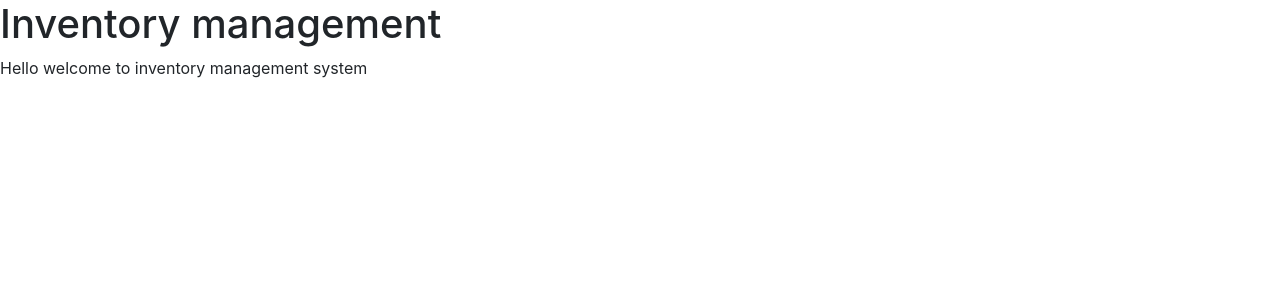
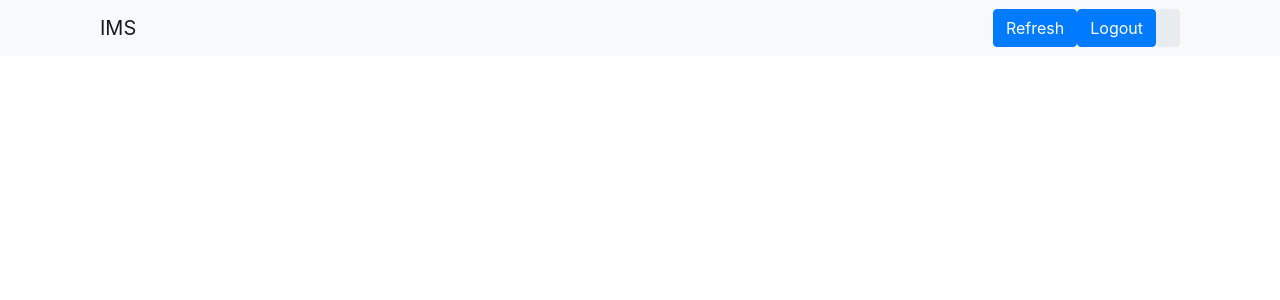
Before and after one commit to Foddie2/Inventory-ui, a Nuxt app: page /Home in a window 1280 px wide. Shown: the top 300 px of the page. Built offline with nearby package versions, Linux system fonts and the light colour scheme.

Commit message:
Home component Nav

```diff
--- a/pages/Home.vue
+++ b/pages/Home.vue
@@ -1,8 +1,32 @@
 <!-- eslint-disable vue/multi-word-component-names -->
 <template>
   <div>
-    <h1>Inventory management</h1>
-    <p>Hello welcome to inventory management system</p>
+    <!-- Navbar -->
+<nav class="navbar navbar-expand-lg navbar-light bg-light">
+  <!-- Container wrapper -->
+  <div class="container">
+      <div class="container-fluid">
+    <a class="navbar-brand">IMS</a>
+
+
+    <form class="d-flex input-group w-auto me-5">
+
+      <button type="button" class="btn btn-primary me-3 d-flex ">
+          Refresh
+        </button>
+         <button type="button" class="btn btn-primary me-3 d-flex">
+          Logout
+        </button>
+      <span class="input-group-text border-0" id="search-addon">
+        <i class="fas fa-search"></i>
+      </span>
+    </form>
+  </div>
+  </div>
+  <!-- Container wrapper -->
+</nav>
+<!-- Navbar -->
+
 
   </div>
 </template>
--- a/pages/index.vue
+++ b/pages/index.vue
@@ -16,7 +16,7 @@
                 <form action="bridge.php" method="post">
                   <div class="d-flex align-items-center mb-3 pb-1">
                     <i class="fas fa-cubes fa-2x me-3" style="color: #ff6219;"></i>
-                    <span class="h1 fw-bold mb-0">Wazito</span>
+                    <span class="h1 fw-bold mb-0">IMS</span>
                   </div>
 
                   <h5 class="fw-normal mb-3 pb-3" style="letter-spacing: 1px;">Welcome back, Sign into your account and get started</h5>
@@ -27,7 +27,7 @@
                   </div>
                   <div class="form-outline mb-1">
                     <input type="email" id="form2Example17" class="form-control form-control-lg" />
-                    <label class="form-label" for="form2Example17">User ID</label>
+                    <label class="form-label" for="form2Example17">Sales ID</label>
                   </div>
 
                   <div class="form-outline mb-1">
```
